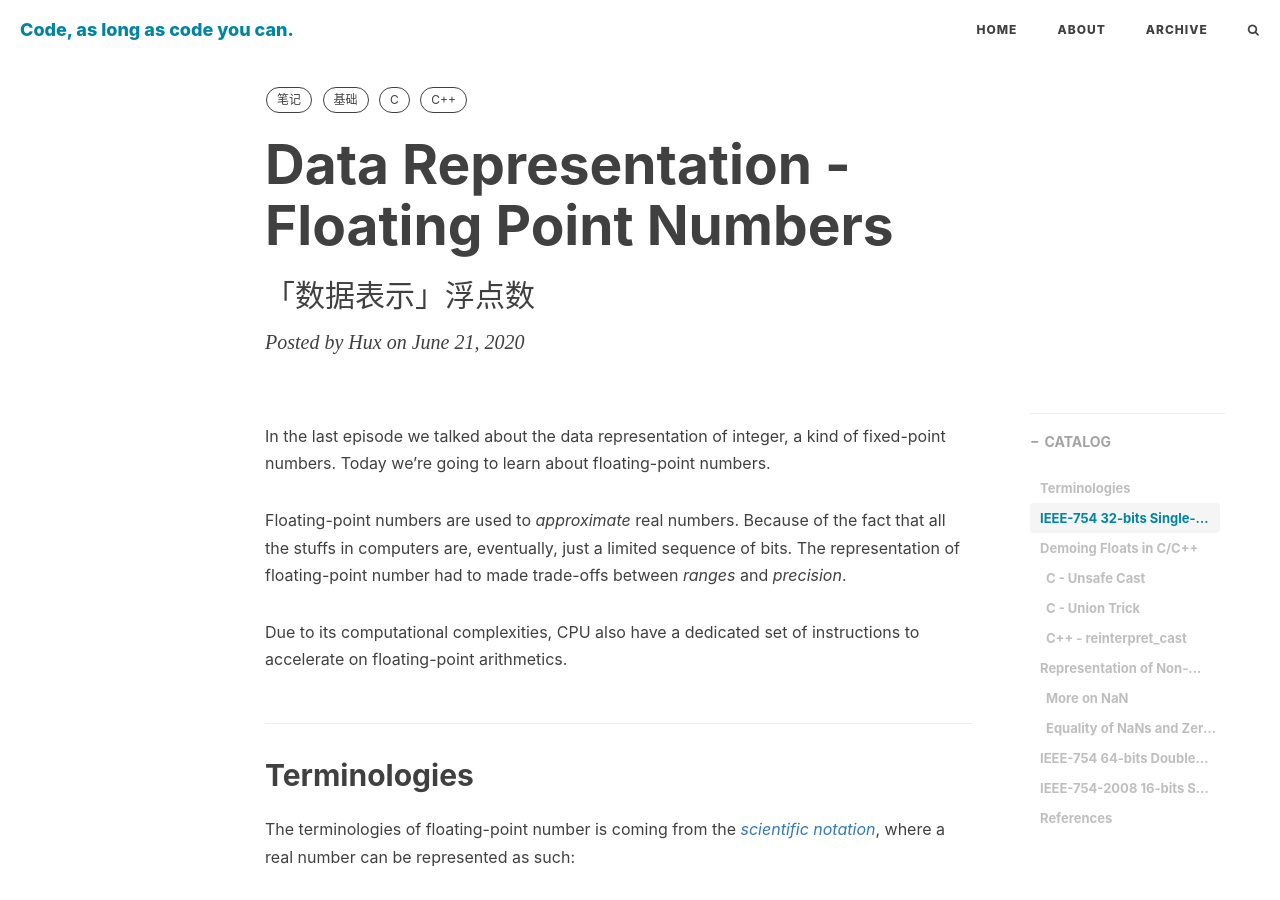
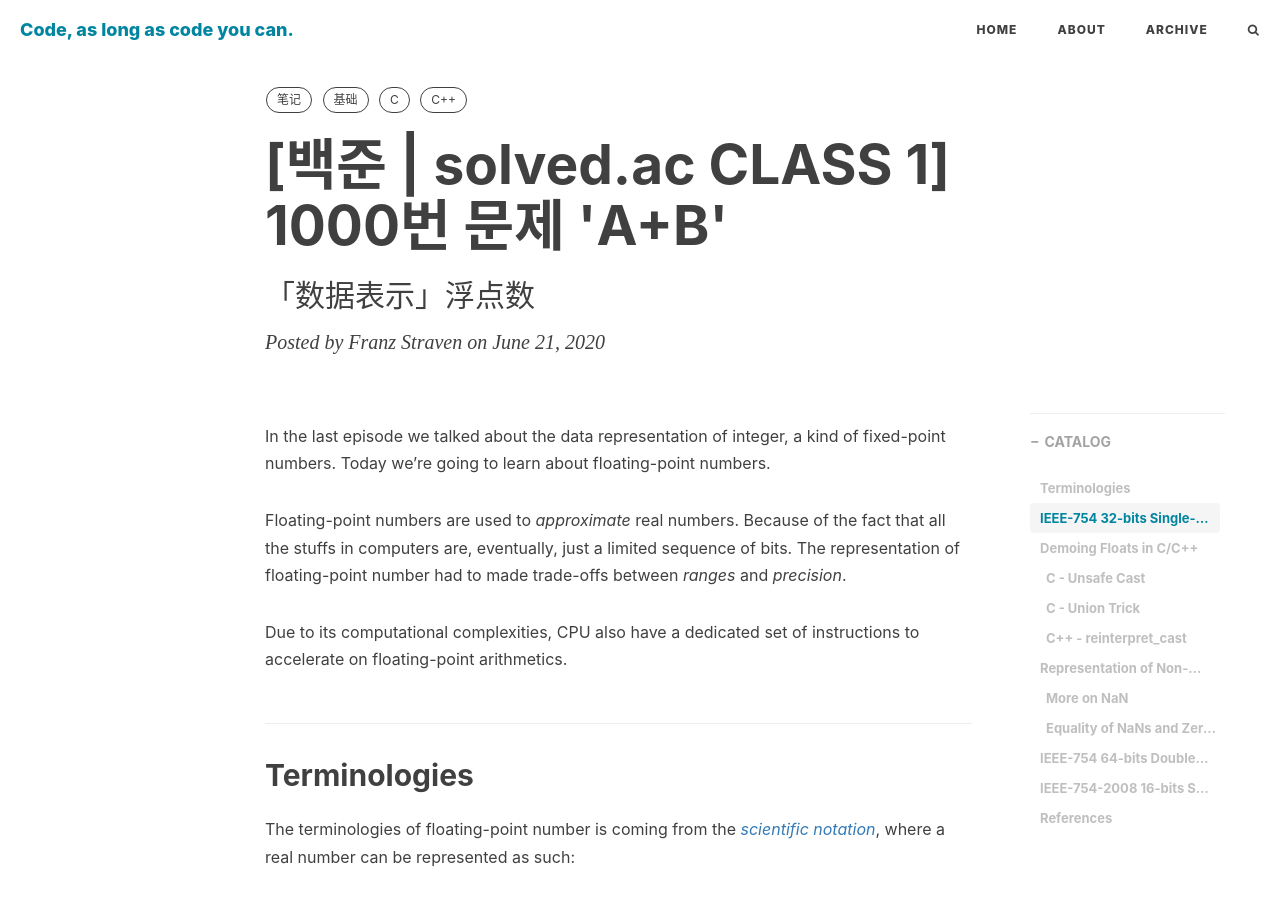
Before and after one commit to franz-straven/franz-straven.github.io, a Jekyll site: the page built from _posts/data_rep/2020-06-21-data-rep-float.md, in a window 1280 px wide and 900 px high. Built offline with Jekyll 4.4.1, drawn with Linux system fonts in a browser that asks for light colours; nearby versions of some CDN libraries; comment, search, counter and statistics services are not loaded.

Commit message:
2021-09-17_boj-1000

```diff
--- a/_posts/data_rep/2020-06-21-data-rep-float.md
+++ b/_posts/data_rep/2020-06-21-data-rep-float.md
@@ -1,8 +1,8 @@
 ---
-title: "Data Representation - Floating Point Numbers"
+title: "[백준 | solved.ac CLASS 1] 1000번 문제 'A+B'"
 subtitle: "「数据表示」浮点数"
 layout: post
-author: "Hux"
+author: "Franz Straven"
 header-style: text
 tags:
   - 笔记
```
